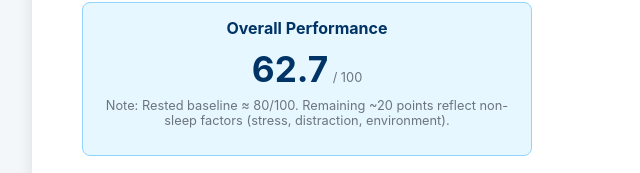
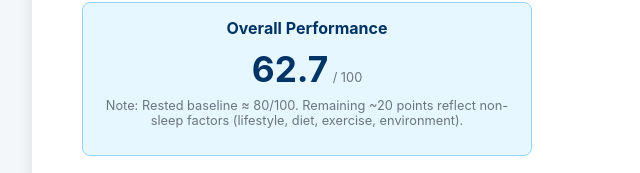
Before and after one commit to j-amo/Performance-Calculator, a plain HTML site: page index.html in a window 1280 px wide. Shown: the part 584-757 px from the top of the page, 208-848 px from the left. Drawn offline with Linux system fonts and the light colour scheme.

Commit message:
Update index.html

```diff
--- a/index.html
+++ b/index.html
@@ -82,7 +82,7 @@
         <span class="output-value" id="overallPerformanceOutput"></span>
         <span class="output-unit">/ 100</span>
         <p style="font-size:0.8em; color:#6c757d; margin-top:8px;">
-          Note: Rested baseline ≈ 80/100. Remaining ~20 points reflect non-sleep factors (stress, distraction, environment).
+          Note: Rested baseline ≈ 80/100. Remaining ~20 points reflect non-sleep factors (lifestyle, diet, exercise, environment).
         </p>
       </div>
 
```
